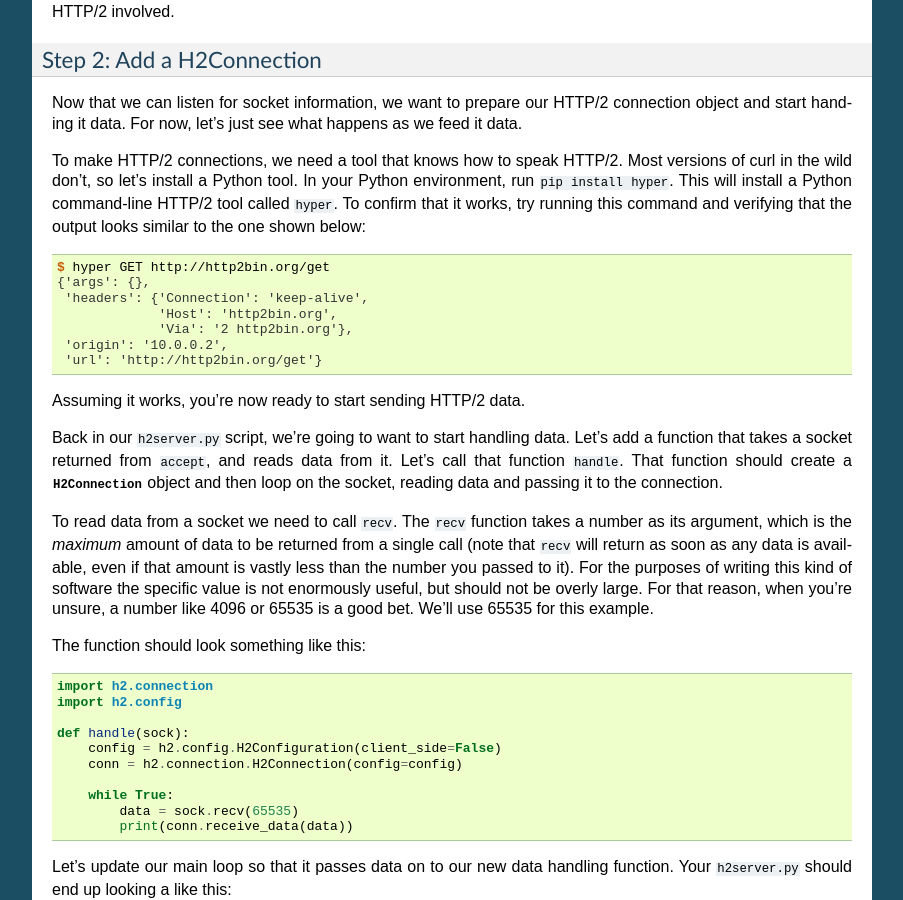
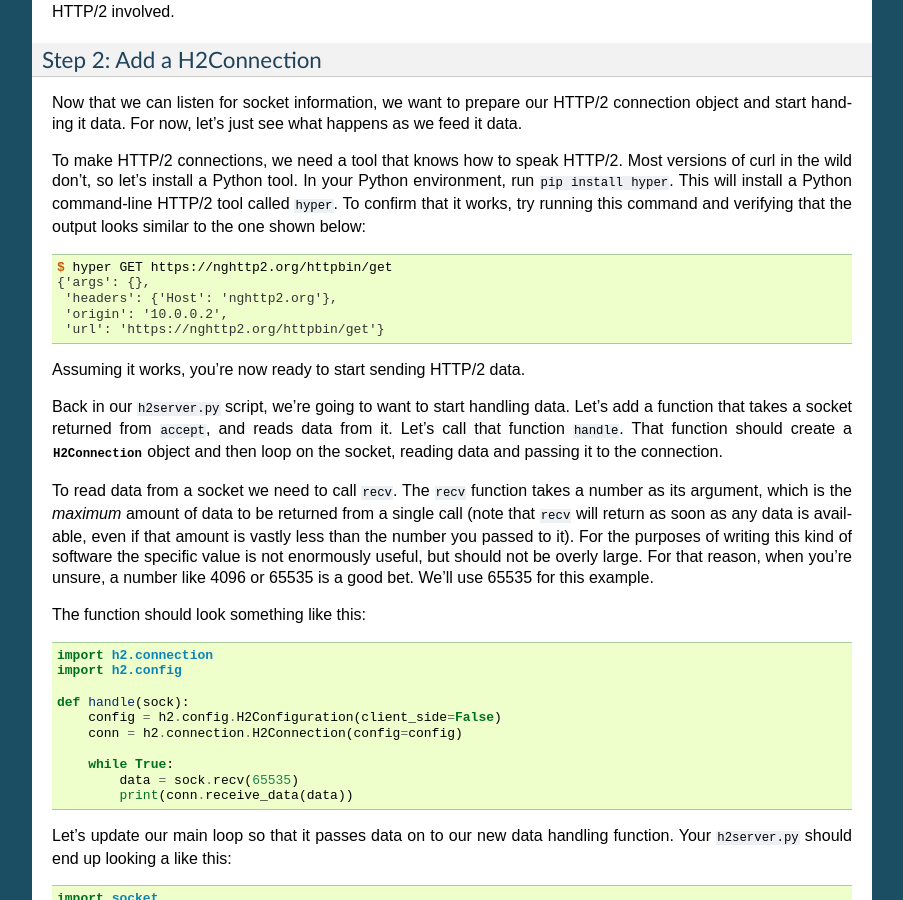
Before and after one commit to python-hyper/h2, a Sphinx documentation site: the page built from docs/source/basic-usage.rst, in a window 1280 px wide and 900 px high, scrolled down 3020 px. Shown: the whole window, without its empty margins (198-1101 px from the left). Built offline with Sphinx 7.4.7, drawn with Linux system fonts in a browser that asks for light colours.

Commit message:
Replace references to http2bin with nghttp2.org/httpbin/
The former is no longer maintained nor available, with the latter its
recommended replacement.

```diff
--- a/docs/source/basic-usage.rst
+++ b/docs/source/basic-usage.rst
@@ -221,13 +221,11 @@
 
 .. code-block:: console
 
-    $ hyper GET http://http2bin.org/get
+    $ hyper GET https://nghttp2.org/httpbin/get
     {'args': {},
-     'headers': {'Connection': 'keep-alive',
-                 'Host': 'http2bin.org',
-                 'Via': '2 http2bin.org'},
+     'headers': {'Host': 'nghttp2.org'},
      'origin': '10.0.0.2',
-     'url': 'http://http2bin.org/get'}
+     'url': 'https://nghttp2.org/httpbin/get'}
 
 Assuming it works, you're now ready to start sending HTTP/2 data.
 
--- a/docs/source/twisted-head-example.rst
+++ b/docs/source/twisted-head-example.rst
@@ -5,7 +5,7 @@
 networking framework.
 
 This client is fairly simple: it makes a hard-coded HEAD request to
-http2bin.org and prints out the response data. Its purpose is to demonstrate
+nghttp2.org/httpbin/ and prints out the response data. Its purpose is to demonstrate
 how to write a very basic HTTP/2 client implementation.
 
 .. literalinclude:: ../../examples/twisted/head_request.py
--- a/docs/source/twisted-post-example.rst
+++ b/docs/source/twisted-post-example.rst
@@ -5,7 +5,7 @@
 networking framework.
 
 This client is fairly simple: it makes a hard-coded POST request to
-http2bin.org and prints out the response data, sending a file that is provided
+nghttp2.org/httpbin/post and prints out the response data, sending a file that is provided
 on the command line or the script itself. Its purpose is to demonstrate how to
 write a HTTP/2 client implementation that handles flow control.
 
```
Also changed, not shown: 2 other files.
